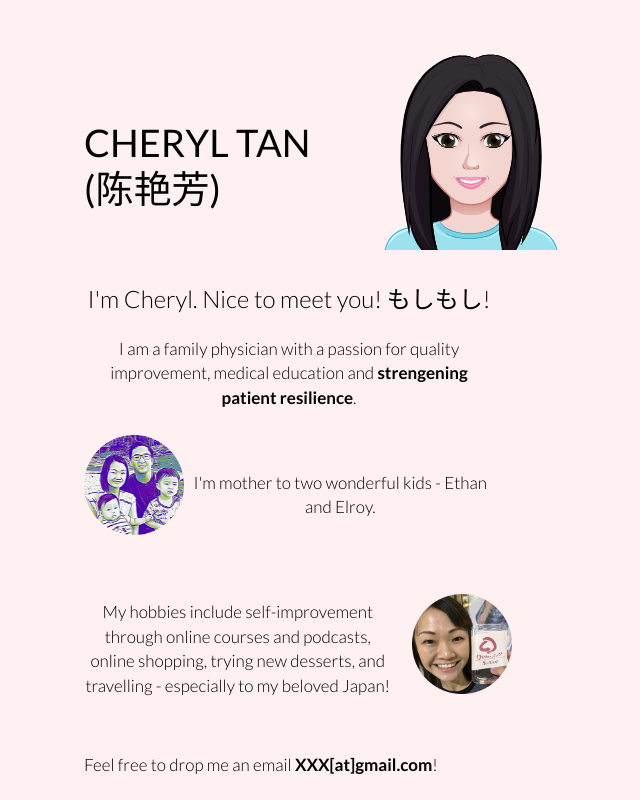
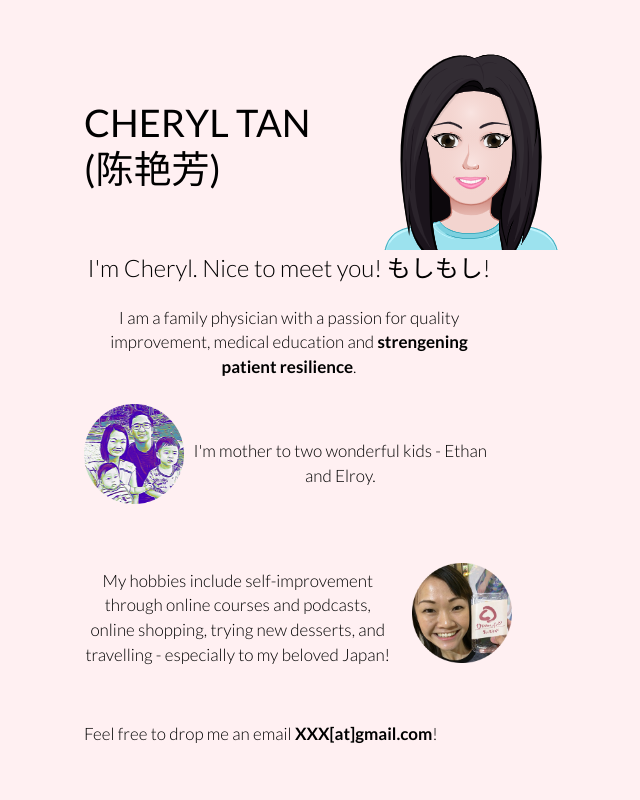
Before and after one commit to andrewfanghs/cheryltanyf, a plain HTML site: page index.html in a window 1280 px wide. Shown: the whole page, without its empty margins (351-991 px from the left). Drawn offline with nearby package versions, Linux system fonts and the light colour scheme.

Commit message:
Edited position of title

```diff
--- a/index.html
+++ b/index.html
@@ -20,7 +20,7 @@
     <div id="content">
       <div id="about">
         <h1>
-          <div style="width: 70%; height: 50%; float:left; padding: 70px 0;">
+          <div style="width: 70%; height: 50%; float:left; padding: 50px 0;">
             <strong>Cheryl Tan <br> (陈艳芳)</strong>
           </div>
           <div style="width: 30%; height: 50%; float:right; border:5px;">
```
